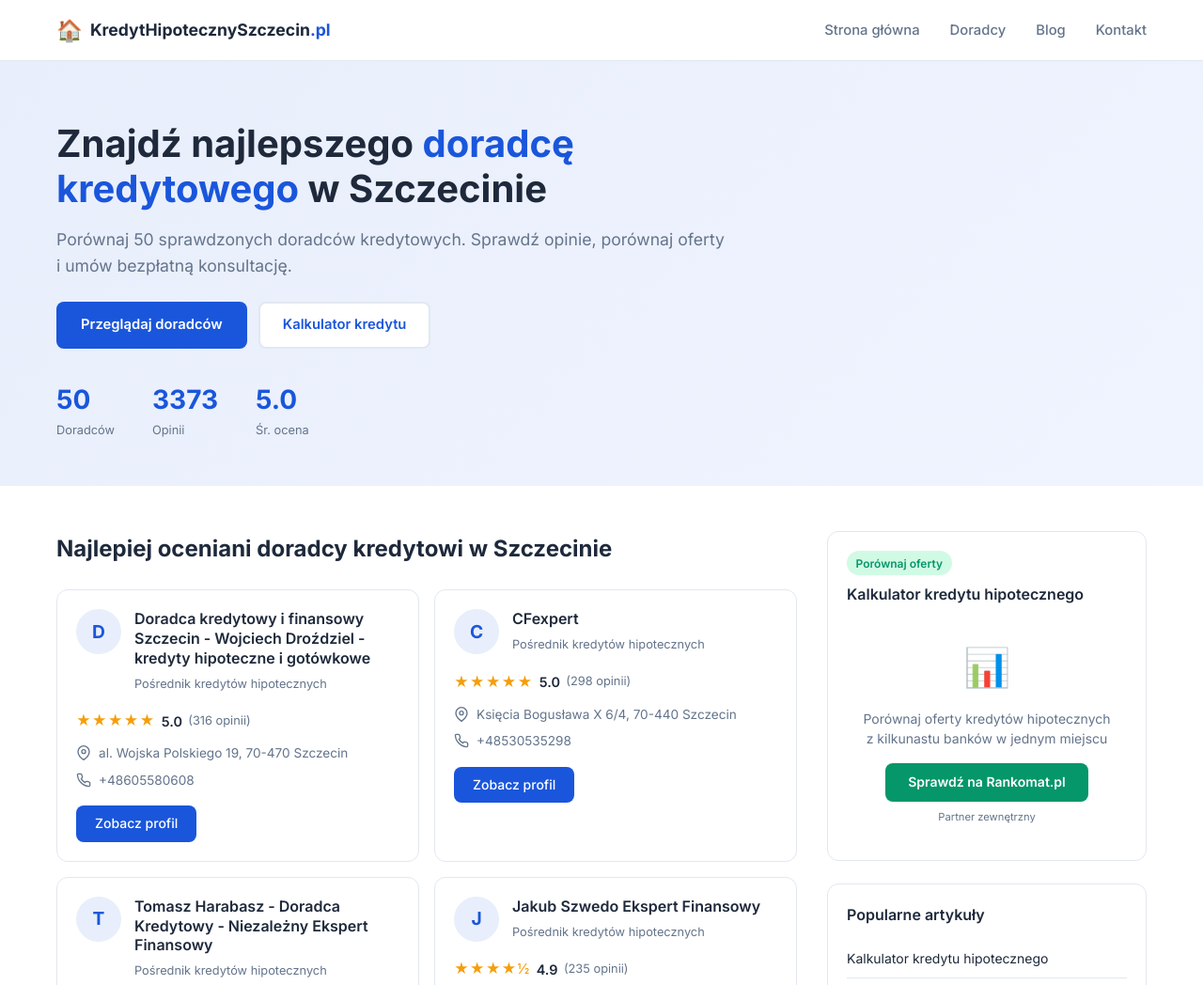
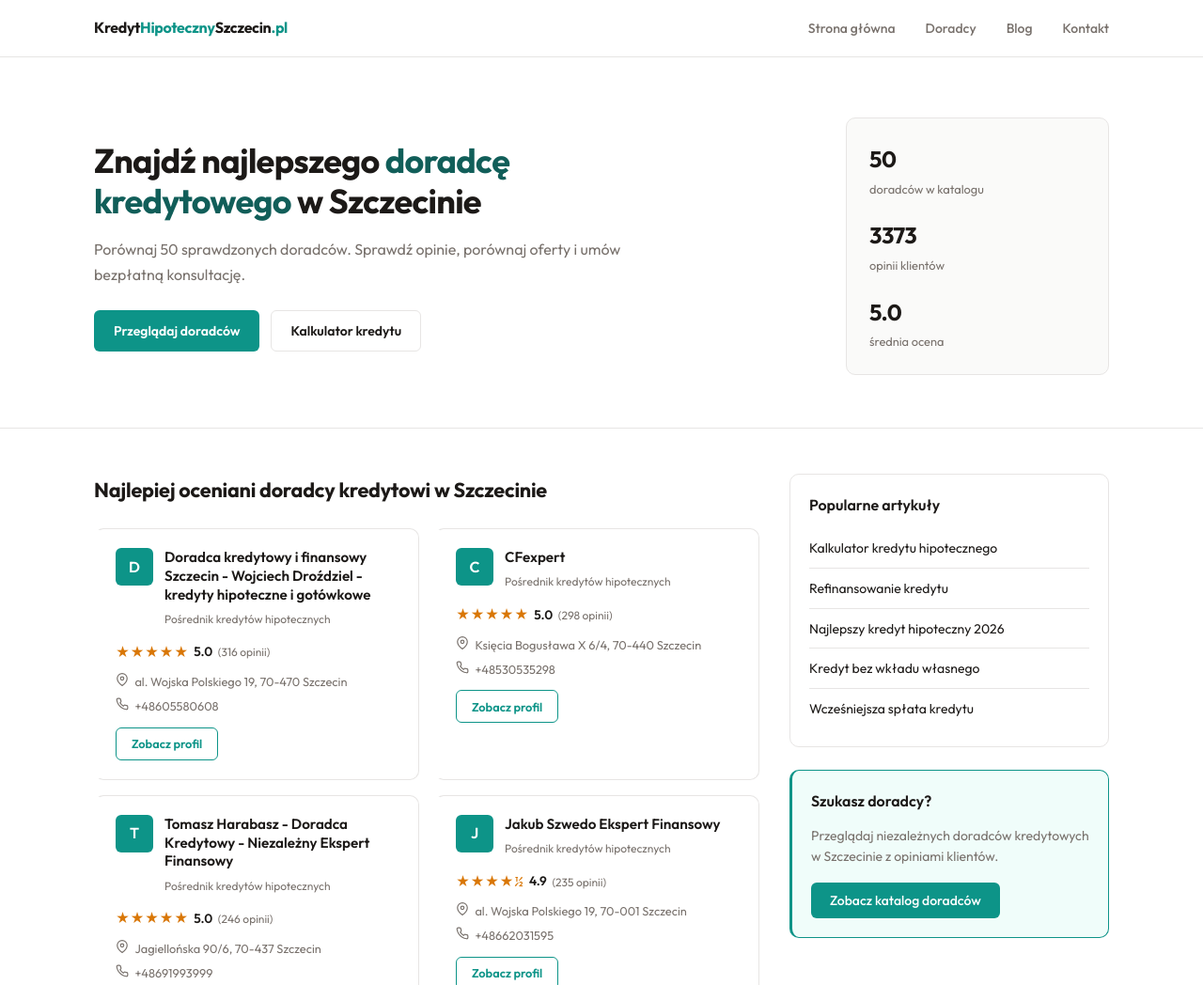
Before and after one commit to michaljaszczuk/kredythipotecznyszczecin.pl, an Astro site: page / in a window 1280 px wide. Shown: the top 1048 px of the page at 94% size. Built offline with nearby package versions, Linux system fonts and the light colour scheme; Astro itself is replaced by a stand-in of ours.

Commit message:
Redesign hero/layout components and remove Rankomat affiliate widget
No affiliate offers until organic traffic is established, to avoid
diluting SEO with low-value outbound links this early.

```diff
--- a/src/components/FAQ.astro
+++ b/src/components/FAQ.astro
@@ -45,8 +45,9 @@ const schemaData = {
     border-top: 1px solid var(--color-border);
   }
   .faq-title {
-    font-size: 1.35rem;
+    font-size: 1.25rem;
     margin-bottom: 1.25rem;
+    letter-spacing: -0.01em;
   }
   .faq-list {
     display: flex;
--- a/src/components/ListingCard.astro
+++ b/src/components/ListingCard.astro
@@ -64,75 +64,77 @@ function renderStars(rating: number): string {
   .listing-card {
     background: var(--color-bg-card);
     border: 1px solid var(--color-border);
+    border-left: 3px solid transparent;
     border-radius: var(--radius);
     overflow: hidden;
-    transition: box-shadow 0.2s, transform 0.2s;
+    transition: border-color 0.2s, box-shadow 0.2s;
   }
   .listing-card:hover {
-    box-shadow: var(--shadow-md);
-    transform: translateY(-2px);
+    border-left-color: var(--color-primary);
+    box-shadow: var(--shadow);
   }
   .listing-card-body { padding: 1.25rem; }
 
-  .listing-header { display: flex; align-items: flex-start; gap: 0.875rem; margin-bottom: 1rem; }
+  .listing-header { display: flex; align-items: flex-start; gap: 0.75rem; margin-bottom: 0.75rem; }
   .listing-avatar {
-    width: 48px;
-    height: 48px;
-    border-radius: 50%;
-    background: var(--color-primary-light);
-    color: var(--color-primary);
+    width: 40px;
+    height: 40px;
+    border-radius: var(--radius-sm);
+    background: var(--color-primary);
+    color: #fff;
     display: flex;
     align-items: center;
     justify-content: center;
-    font-weight: 700;
-    font-size: 1.2rem;
+    font-weight: 600;
+    font-size: 1rem;
     flex-shrink: 0;
   }
   .listing-info { min-width: 0; }
   .listing-title {
-    font-size: 1rem;
+    font-size: 0.95rem;
     font-weight: 600;
     line-height: 1.3;
-    margin-bottom: 0.2rem;
+    margin-bottom: 0.15rem;
   }
   .listing-title a { color: var(--color-text); }
   .listing-title a:hover { color: var(--color-primary); }
   .listing-category {
-    font-size: 0.8rem;
+    font-size: 0.75rem;
     color: var(--color-text-muted);
   }
 
   .listing-rating {
     display: flex;
     align-items: center;
-    gap: 0.4rem;
-    margin-bottom: 0.75rem;
+    gap: 0.35rem;
+    margin-bottom: 0.6rem;
   }
-  .stars { color: var(--color-star); font-size: 0.95rem; letter-spacing: 1px; }
-  .rating-value { font-weight: 600; font-size: 0.9rem; }
-  .reviews-count { font-size: 0.8rem; color: var(--color-text-muted); }
+  .stars { color: var(--color-star); font-size: 0.9rem; letter-spacing: 0.5px; }
+  .rating-value { font-weight: 600; font-size: 0.85rem; }
+  .reviews-count { font-size: 0.75rem; color: var(--color-text-muted); }
 
-  .listing-meta { display: flex; flex-direction: column; gap: 0.4rem; margin-bottom: 1rem; }
+  .listing-meta { display: flex; flex-direction: column; gap: 0.35rem; margin-bottom: 0.75rem; }
   .meta-item {
     display: flex;
     align-items: flex-start;
-    gap: 0.5rem;
-    font-size: 0.85rem;
+    gap: 0.4rem;
+    font-size: 0.8rem;
     color: var(--color-text-muted);
   }
-  .meta-item svg { flex-shrink: 0; margin-top: 2px; }
+  .meta-item svg { flex-shrink: 0; margin-top: 1px; width: 14px; height: 14px; }
   .meta-item a { color: var(--color-text-muted); }
   .meta-item a:hover { color: var(--color-primary); }
 
   .listing-cta {
     display: inline-block;
-    padding: 0.5rem 1.25rem;
-    background: var(--color-primary);
-    color: #fff !important;
+    padding: 0.4rem 1rem;
+    background: transparent;
+    color: var(--color-primary);
+    border: 1.5px solid var(--color-primary);
     border-radius: var(--radius-sm);
-    font-size: 0.875rem;
-    font-weight: 500;
-    transition: background 0.2s;
+    font-size: 0.8rem;
+    font-weight: 600;
+    transition: background 0.2s, color 0.2s;
   }
-  .listing-cta:hover { background: var(--color-primary-dark); }
+  .listing-cta:hover { background: var(--color-primary); color: #fff; }
 </style>
--- a/src/components/Sidebar.astro
+++ b/src/components/Sidebar.astro
@@ -2,21 +2,6 @@
 ---
 
 <aside class="sidebar">
-  <div class="sidebar-widget rankomat-widget">
-    <div class="widget-header">
-      <span class="widget-badge">Porównaj oferty</span>
-      <h3>Kalkulator kredytu hipotecznego</h3>
-    </div>
-    <div class="rankomat-placeholder">
-      <div class="placeholder-icon">📊</div>
-      <p>Porównaj oferty kredytów hipotecznych z&nbsp;kilkunastu banków w&nbsp;jednym miejscu</p>
-      <a href="https://www.rankomat.pl/kredyty-hipoteczne/" target="_blank" rel="noopener sponsored" class="rankomat-cta">
-        Sprawdź na Rankomat.pl
-      </a>
-      <span class="partner-note">Partner zewnętrzny</span>
-    </div>
-  </div>
-
   <div class="sidebar-widget">
     <h3>Popularne artykuły</h3>
     <ul class="sidebar-links">
@@ -53,47 +38,6 @@
     margin-bottom: 0.75rem;
   }
 
-  .widget-header { margin-bottom: 1rem; }
-  .widget-badge {
-    display: inline-block;
-    background: var(--color-accent-light);
-    color: var(--color-accent);
-    font-size: 0.75rem;
-    font-weight: 600;
-    padding: 0.2rem 0.6rem;
-    border-radius: 100px;
-    margin-bottom: 0.5rem;
-  }
-
-  .rankomat-placeholder {
-    text-align: center;
-    padding: 1rem 0;
-  }
-  .placeholder-icon { font-size: 2.5rem; margin-bottom: 0.75rem; }
-  .rankomat-placeholder p {
-    font-size: 0.875rem;
-    color: var(--color-text-muted);
-    margin-bottom: 1rem;
-    line-height: 1.5;
-  }
-  .rankomat-cta {
-    display: inline-block;
-    padding: 0.6rem 1.5rem;
-    background: var(--color-accent);
-    color: #fff !important;
-    border-radius: var(--radius-sm);
-    font-weight: 600;
-    font-size: 0.875rem;
-    transition: background 0.2s;
-  }
-  .rankomat-cta:hover { background: #047857; }
-  .partner-note {
-    display: block;
-    font-size: 0.7rem;
-    color: var(--color-text-muted);
-    margin-top: 0.5rem;
-  }
-
   .sidebar-links { list-style: none; }
   .sidebar-links li {
     padding: 0.5rem 0;
@@ -106,7 +50,7 @@
   }
   .sidebar-links a:hover { color: var(--color-primary); }
 
-  .cta-widget { background: var(--color-primary-light); border-color: transparent; }
+  .cta-widget { background: var(--color-primary-light); border-color: var(--color-primary); border-left-width: 3px; }
   .cta-widget p {
     font-size: 0.875rem;
     color: var(--color-text-muted);
--- a/src/layouts/Base.astro
+++ b/src/layouts/Base.astro
@@ -34,14 +34,13 @@ const pageUrl = canonical || Astro.url.href;
   <meta name="twitter:description" content={description} />
   <link rel="preconnect" href="https://fonts.googleapis.com" />
   <link rel="preconnect" href="https://fonts.gstatic.com" crossorigin />
-  <link href="https://fonts.googleapis.com/css2?family=Inter:wght@400;500;600;700&display=swap" rel="stylesheet" />
+  <link href="https://fonts.googleapis.com/css2?family=Outfit:wght@400;500;600;700&display=swap" rel="stylesheet" />
 </head>
 <body>
   <header class="site-header">
     <div class="container header-inner">
       <a href="/" class="logo">
-        <span class="logo-icon">🏠</span>
-        <span class="logo-text">KredytHipotecznySzczecin<span class="logo-dot">.pl</span></span>
+        <span class="logo-text">Kredyt<span class="logo-highlight">Hipoteczny</span>Szczecin<span class="logo-dot">.pl</span></span>
       </a>
       <nav class="main-nav">
         <button class="nav-toggle" aria-label="Menu" aria-expanded="false">
@@ -97,26 +96,26 @@ const pageUrl = canonical || Astro.url.href;
     *, *::before, *::after { box-sizing: border-box; margin: 0; padding: 0; }
 
     :root {
-      --color-primary: #1a56db;
-      --color-primary-light: #e8eefb;
-      --color-primary-dark: #1042a3;
-      --color-accent: #059669;
-      --color-accent-light: #d1fae5;
+      --color-primary: #0d9488;
+      --color-primary-light: #f0fdfa;
+      --color-primary-dark: #0f766e;
+      --color-accent: #0d9488;
+      --color-accent-light: #ccfbf1;
       --color-bg: #ffffff;
-      --color-bg-alt: #f8fafc;
+      --color-bg-alt: #fafaf9;
       --color-bg-card: #ffffff;
-      --color-text: #1e293b;
-      --color-text-muted: #64748b;
-      --color-border: #e2e8f0;
-      --color-star: #f59e0b;
-      --radius: 12px;
-      --radius-sm: 8px;
-      --shadow-sm: 0 1px 2px rgba(0,0,0,0.05);
-      --shadow: 0 1px 3px rgba(0,0,0,0.1), 0 1px 2px rgba(0,0,0,0.06);
-      --shadow-md: 0 4px 6px -1px rgba(0,0,0,0.1), 0 2px 4px -2px rgba(0,0,0,0.1);
-      --shadow-lg: 0 10px 15px -3px rgba(0,0,0,0.1), 0 4px 6px -4px rgba(0,0,0,0.1);
-      --font: 'Inter', system-ui, -apple-system, sans-serif;
-      --max-width: 1200px;
+      --color-text: #1c1917;
+      --color-text-muted: #78716c;
+      --color-border: #e7e5e4;
+      --color-star: #d97706;
+      --radius: 10px;
+      --radius-sm: 6px;
+      --shadow-sm: 0 1px 2px rgba(28,25,23,0.04);
+      --shadow: 0 1px 3px rgba(28,25,23,0.06), 0 1px 2px rgba(28,25,23,0.04);
+      --shadow-md: 0 4px 12px rgba(28,25,23,0.08);
+      --shadow-lg: 0 8px 24px rgba(28,25,23,0.1);
+      --font: 'Outfit', system-ui, -apple-system, sans-serif;
+      --max-width: 1120px;
     }
 
     html { scroll-behavior: smooth; }
@@ -137,31 +136,30 @@ const pageUrl = canonical || Astro.url.href;
 
     /* Header */
     .site-header {
-      background: var(--color-bg);
       border-bottom: 1px solid var(--color-border);
       position: sticky;
       top: 0;
       z-index: 100;
-      backdrop-filter: blur(8px);
-      background: rgba(255,255,255,0.95);
+      backdrop-filter: blur(12px);
+      background: rgba(255,255,255,0.92);
     }
     .header-inner {
       display: flex;
       align-items: center;
       justify-content: space-between;
-      height: 64px;
+      height: 60px;
     }
     .logo {
       display: flex;
       align-items: center;
-      gap: 0.5rem;
       font-weight: 700;
-      font-size: 1.1rem;
+      font-size: 1rem;
       color: var(--color-text);
+      letter-spacing: -0.02em;
     }
     .logo:hover { color: var(--color-text); }
-    .logo-icon { font-size: 1.4rem; }
-    .logo-dot { color: var(--color-primary); }
+    .logo-highlight { color: var(--color-primary); }
+    .logo-dot { color: var(--color-primary); font-weight: 700; }
 
     .nav-links {
       display: flex;
@@ -171,14 +169,12 @@ const pageUrl = canonical || Astro.url.href;
     .nav-links a {
       color: var(--color-text-muted);
       font-weight: 500;
-      font-size: 0.925rem;
+      font-size: 0.875rem;
       padding: 0.25rem 0;
-      border-bottom: 2px solid transparent;
-      transition: color 0.2s, border-color 0.2s;
+      transition: color 0.2s;
     }
     .nav-links a:hover {
-      color: var(--color-primary);
-      border-bottom-color: var(--color-primary);
+      color: var(--color-text);
     }
 
     .nav-toggle {
@@ -221,8 +217,8 @@ const pageUrl = canonical || Astro.url.href;
 
     /* Footer */
     .site-footer {
-      background: var(--color-bg-alt);
-      border-top: 1px solid var(--color-border);
+      background: #292524;
+      color: #d6d3d1;
       padding: 3rem 0 1.5rem;
       margin-top: 4rem;
     }
@@ -232,29 +228,34 @@ const pageUrl = canonical || Astro.url.href;
       gap: 2rem;
     }
     .footer-col h4 {
-      font-size: 0.95rem;
+      font-size: 0.85rem;
+      font-weight: 600;
+      text-transform: uppercase;
+      letter-spacing: 0.04em;
       margin-bottom: 0.75rem;
-      color: var(--color-text);
+      color: #fafaf9;
     }
     .footer-col p {
-      font-size: 0.875rem;
-      color: var(--color-text-muted);
+      font-size: 0.85rem;
+      color: #a8a29e;
       line-height: 1.7;
     }
     .footer-col ul { list-style: none; }
-    .footer-col ul li { margin-bottom: 0.4rem; }
+    .footer-col ul li { margin-bottom: 0.35rem; }
     .footer-col ul a {
-      font-size: 0.875rem;
-      color: var(--color-text-muted);
+      font-size: 0.85rem;
+      color: #a8a29e;
     }
-    .footer-col ul a:hover { color: var(--color-primary); }
+    .footer-col ul a:hover { color: #fafaf9; }
     .footer-bottom {
       margin-top: 2rem;
       padding-top: 1.5rem;
-      border-top: 1px solid var(--color-border);
+      border-top: 1px solid #44403c;
       text-align: center;
     }
-    .footer-bottom p { font-size: 0.8rem; color: var(--color-text-muted); }
+    .footer-bottom p { font-size: 0.8rem; color: #78716c; }
+    .footer-bottom a { color: #a8a29e; }
+    .footer-bottom a:hover { color: #fafaf9; }
 
     @media (max-width: 768px) {
       .footer-grid { grid-template-columns: 1fr; gap: 1.5rem; }
--- a/src/pages/index.astro
+++ b/src/pages/index.astro
@@ -23,25 +23,27 @@ const topListings = [...listings]
 <Base title="Strona główna">
   <section class="hero">
     <div class="container">
-      <div class="hero-content">
-        <h1>Znajdź najlepszego <span class="highlight">doradcę kredytowego</span> w&nbsp;Szczecinie</h1>
-        <p class="hero-subtitle">Porównaj {listings.length} sprawdzonych doradców kredytowych. Sprawdź opinie, porównaj oferty i umów bezpłatną konsultację.</p>
-        <div class="hero-actions">
-          <a href="/doradcy" class="btn btn-primary">Przeglądaj doradców</a>
-          <a href="/blog/kalkulator-kredytu-hipotecznego" class="btn btn-secondary">Kalkulator kredytu</a>
+      <div class="hero-layout">
+        <div class="hero-content">
+          <h1>Znajdź najlepszego <span class="highlight">doradcę kredytowego</span> w&nbsp;Szczecinie</h1>
+          <p class="hero-subtitle">Porównaj {listings.length} sprawdzonych doradców. Sprawdź opinie, porównaj oferty i umów bezpłatną konsultację.</p>
+          <div class="hero-actions">
+            <a href="/doradcy" class="btn btn-primary">Przeglądaj doradców</a>
+            <a href="/blog/kalkulator-kredytu-hipotecznego" class="btn btn-ghost">Kalkulator kredytu</a>
+          </div>
         </div>
-        <div class="hero-stats">
+        <div class="hero-stats-panel">
           <div class="stat">
             <span class="stat-value">{listings.length}</span>
-            <span class="stat-label">Doradców</span>
+            <span class="stat-label">doradców w katalogu</span>
           </div>
           <div class="stat">
             <span class="stat-value">{listings.reduce((sum: number, l: any) => sum + (l.reviews_count || 0), 0).toLocaleString('pl-PL')}</span>
-            <span class="stat-label">Opinii</span>
+            <span class="stat-label">opinii klientów</span>
           </div>
           <div class="stat">
             <span class="stat-value">{(listings.reduce((sum: number, l: any) => sum + (l.rating || 0), 0) / listings.length).toFixed(1)}</span>
-            <span class="stat-label">Śr. ocena</span>
+            <span class="stat-label">średnia ocena</span>
           </div>
         </div>
       </div>
@@ -78,17 +80,17 @@ const topListings = [...listings]
   <section class="section section-alt">
     <div class="container">
       <div class="seo-content">
-        <h2>Kredyt hipoteczny w Szczecinie — jak znaleźć najlepszą ofertę?</h2>
+        <h2>Kredyt hipoteczny w Szczecinie - jak znaleźć najlepszą ofertę?</h2>
         <p>Wybór kredytu hipotecznego to jedna z najważniejszych decyzji finansowych w życiu. W Szczecinie działa kilkudziesięciu niezależnych doradców kredytowych, którzy bezpłatnie porównają dla Ciebie oferty z kilkunastu banków. Nasz katalog pomoże Ci znaleźć sprawdzonego eksperta z najlepszymi opiniami.</p>
         <h3>Dlaczego warto skorzystać z doradcy kredytowego?</h3>
         <ul>
-          <li><strong>Bezpłatna usługa</strong> — doradca zarabia prowizję od banku, nie od Ciebie</li>
-          <li><strong>Dostęp do wielu banków</strong> — porównanie ofert z 15–20 instytucji naraz</li>
-          <li><strong>Oszczędność czasu</strong> — jeden wniosek zamiast wizyt w kilkunastu placówkach</li>
-          <li><strong>Lepsze warunki</strong> — doradcy często negocjują niższą marżę niż klient indywidualny</li>
+          <li><strong>Bezpłatna usługa</strong> - doradca zarabia prowizję od banku, nie od Ciebie</li>
+          <li><strong>Dostęp do wielu banków</strong> - porównanie ofert z 15–20 instytucji naraz</li>
+          <li><strong>Oszczędność czasu</strong> - jeden wniosek zamiast wizyt w kilkunastu placówkach</li>
+          <li><strong>Lepsze warunki</strong> - doradcy często negocjują niższą marżę niż klient indywidualny</li>
         </ul>
         <h3>Jak wybrać doradcę kredytowego w Szczecinie?</h3>
-        <p>Zwróć uwagę na liczbę opinii i średnią ocenę w Google — to najlepszy wskaźnik jakości obsługi. Sprawdź, czy doradca współpracuje z szeroką gamą banków (im więcej, tym lepsze porównanie). W naszym katalogu znajdziesz pełne profile z adresami, telefonami i godzinami pracy.</p>
+        <p>Zwróć uwagę na liczbę opinii i średnią ocenę w Google - to najlepszy wskaźnik jakości obsługi. Sprawdź, czy doradca współpracuje z szeroką gamą banków (im więcej, tym lepsze porównanie). W naszym katalogu znajdziesz pełne profile z adresami, telefonami i godzinami pracy.</p>
 
         <FAQ items={[
           {
@@ -97,7 +99,7 @@ const topListings = [...listings]
           },
           {
             question: "Ile trzeba zarabiać, żeby dostać kredyt hipoteczny w Szczecinie?",
-            answer: "Zależy od kwoty kredytu, zobowiązań i liczby osób w gospodarstwie domowym. Orientacyjnie: przy kredycie 300 000 zł potrzebujesz ok. 4 000–5 000 zł netto (singiel), a przy 500 000 zł — ok. 6 500–8 000 zł netto. Każdy bank liczy zdolność inaczej, dlatego warto sprawdzić oferty w kilku instytucjach."
+            answer: "Zależy od kwoty kredytu, zobowiązań i liczby osób w gospodarstwie domowym. Orientacyjnie: przy kredycie 300 000 zł potrzebujesz ok. 4 000–5 000 zł netto (singiel), a przy 500 000 zł - ok. 6 500–8 000 zł netto. Każdy bank liczy zdolność inaczej, dlatego warto sprawdzić oferty w kilku instytucjach."
           },
           {
             question: "Jaki wkład własny jest wymagany do kredytu hipotecznego?",
@@ -119,45 +121,60 @@ const topListings = [...listings]
 
 <style>
   .hero {
-    background: linear-gradient(135deg, var(--color-primary-light) 0%, #f0f4ff 100%);
-    padding: 4rem 0 3rem;
+    padding: 4rem 0 3.5rem;
+    border-bottom: 1px solid var(--color-border);
   }
-  .hero-content { max-width: 720px; }
+  .hero-layout {
+    display: grid;
+    grid-template-columns: 1fr 280px;
+    gap: 3rem;
+    align-items: center;
+  }
+  .hero-content { max-width: 600px; }
   .hero h1 {
-    font-size: clamp(1.75rem, 4vw, 2.5rem);
+    font-size: clamp(1.75rem, 3.5vw, 2.25rem);
     font-weight: 700;
     line-height: 1.2;
     margin-bottom: 1rem;
+    letter-spacing: -0.02em;
   }
-  .highlight { color: var(--color-primary); }
-  .hero-subtitle { font-size: 1.1rem; color: var(--color-text-muted); margin-bottom: 1.5rem; line-height: 1.6; }
-  .hero-actions { display: flex; gap: 0.75rem; margin-bottom: 2rem; flex-wrap: wrap; }
+  .highlight { color: #115e59; }
+  .hero-subtitle { font-size: 1rem; color: var(--color-text-muted); margin-bottom: 1.5rem; line-height: 1.7; }
+  .hero-actions { display: flex; gap: 0.75rem; flex-wrap: wrap; }
 
   .btn {
     display: inline-flex;
     align-items: center;
-    padding: 0.7rem 1.5rem;
+    padding: 0.625rem 1.25rem;
     border-radius: var(--radius-sm);
     font-weight: 600;
-    font-size: 0.925rem;
-    transition: all 0.2s;
-    border: 2px solid transparent;
+    font-size: 0.875rem;
+    transition: background 0.2s, color 0.2s, border-color 0.2s;
+    border: 1.5px solid transparent;
   }
-  .btn-primary { background: var(--color-primary); color: #fff !important; }
-  .btn-primary:hover { background: var(--color-primary-dark); }
-  .btn-secondary { background: var(--color-bg); color: var(--color-primary) !important; border-color: var(--color-border); }
-  .btn-secondary:hover { border-color: var(--color-primary); }
-  .btn-outline { background: transparent; color: var(--color-primary) !important; border-color: var(--color-primary); }
-  .btn-outline:hover { background: var(--color-primary); color: #fff !important; }
+  .btn-primary { background: var(--color-primary); color: #fff; }
+  .btn-primary:hover { background: var(--color-primary-dark); color: #fff; }
+  .btn-ghost { background: transparent; color: var(--color-text); border-color: var(--color-border); }
+  .btn-ghost:hover { border-color: var(--color-text-muted); color: var(--color-text); }
+  .btn-outline { background: transparent; color: var(--color-primary); border-color: var(--color-primary); }
+  .btn-outline:hover { background: var(--color-primary); color: #fff; }
 
-  .hero-stats { display: flex; gap: 2.5rem; }
-  .stat { display: flex; flex-direction: column; }
-  .stat-value { font-size: 1.75rem; font-weight: 700; color: var(--color-primary); }
+  .hero-stats-panel {
+    display: flex;
+    flex-direction: column;
+    gap: 1.25rem;
+    padding: 1.5rem;
+    background: var(--color-bg-alt);
+    border: 1px solid var(--color-border);
+    border-radius: var(--radius);
+  }
+  .stat { display: flex; flex-direction: column; gap: 0.15rem; }
+  .stat-value { font-size: 1.5rem; font-weight: 700; color: var(--color-text); letter-spacing: -0.02em; }
   .stat-label { font-size: 0.8rem; color: var(--color-text-muted); }
 
   .section { padding: 3rem 0; }
   .section-alt { background: var(--color-bg-alt); }
-  .section-title { font-size: 1.5rem; font-weight: 700; margin-bottom: 1.5rem; }
+  .section-title { font-size: 1.35rem; font-weight: 700; margin-bottom: 1.5rem; letter-spacing: -0.01em; }
 
   .content-with-sidebar {
     display: grid;
@@ -184,17 +201,23 @@ const topListings = [...listings]
     line-height: 1.6;
   }
   .seo-content ul li::before {
-    content: '✓';
+    content: '';
     position: absolute;
     left: 0;
-    color: var(--color-accent);
-    font-weight: 700;
+    top: 0.7rem;
+    width: 5px;
+    height: 5px;
+    border-radius: 50%;
+    background: var(--color-primary);
   }
 
-  @media (max-width: 1024px) { .content-with-sidebar { grid-template-columns: 1fr; } }
+  @media (max-width: 1024px) {
+    .content-with-sidebar { grid-template-columns: 1fr; }
+    .hero-layout { grid-template-columns: 1fr; gap: 2rem; }
+  }
   @media (max-width: 768px) {
     .hero { padding: 2.5rem 0 2rem; }
-    .hero-stats { gap: 1.5rem; }
+    .hero-stats-panel { flex-direction: row; justify-content: space-between; }
     .listings-grid { grid-template-columns: 1fr; }
   }
 </style>
```
Also changed, not shown: src/components/BlogCard.astro (+10 -10 lines), src/layouts/BlogPost.astro (+6 -5 lines), src/pages/blog/index.astro (+13 -13 lines), src/pages/doradcy/[slug].astro (+8 -8 lines), src/pages/doradcy/index.astro (+9 -9 lines).
